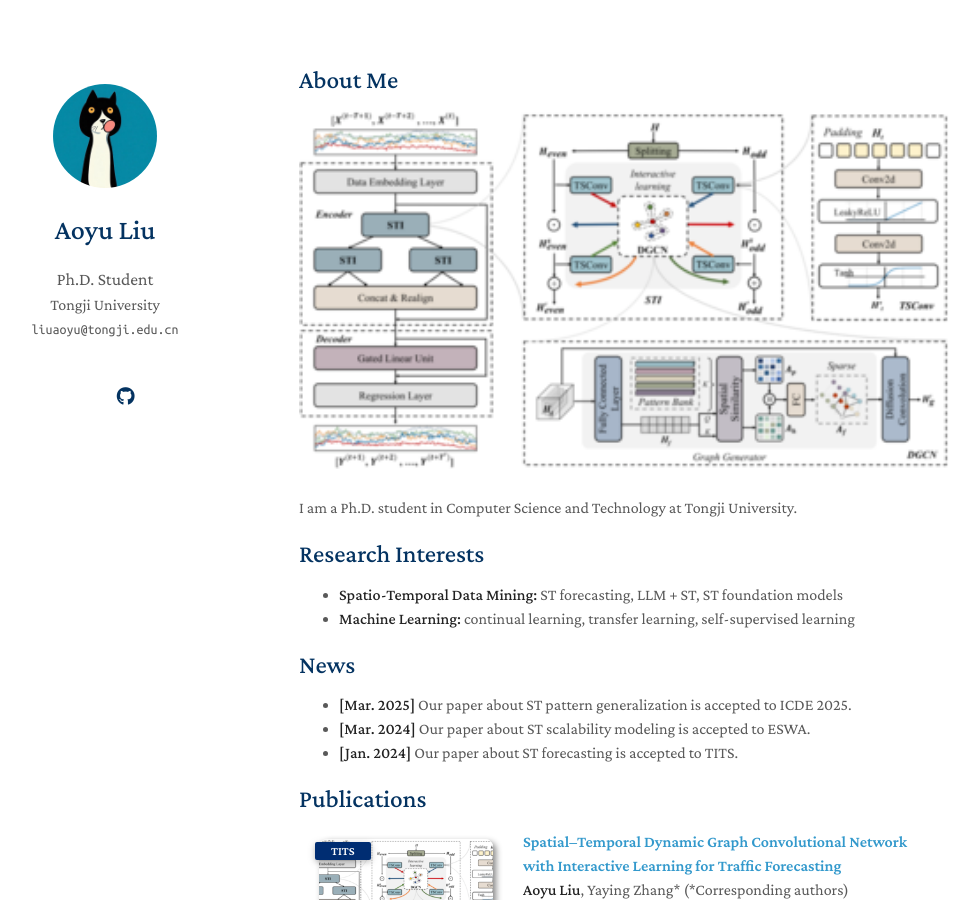
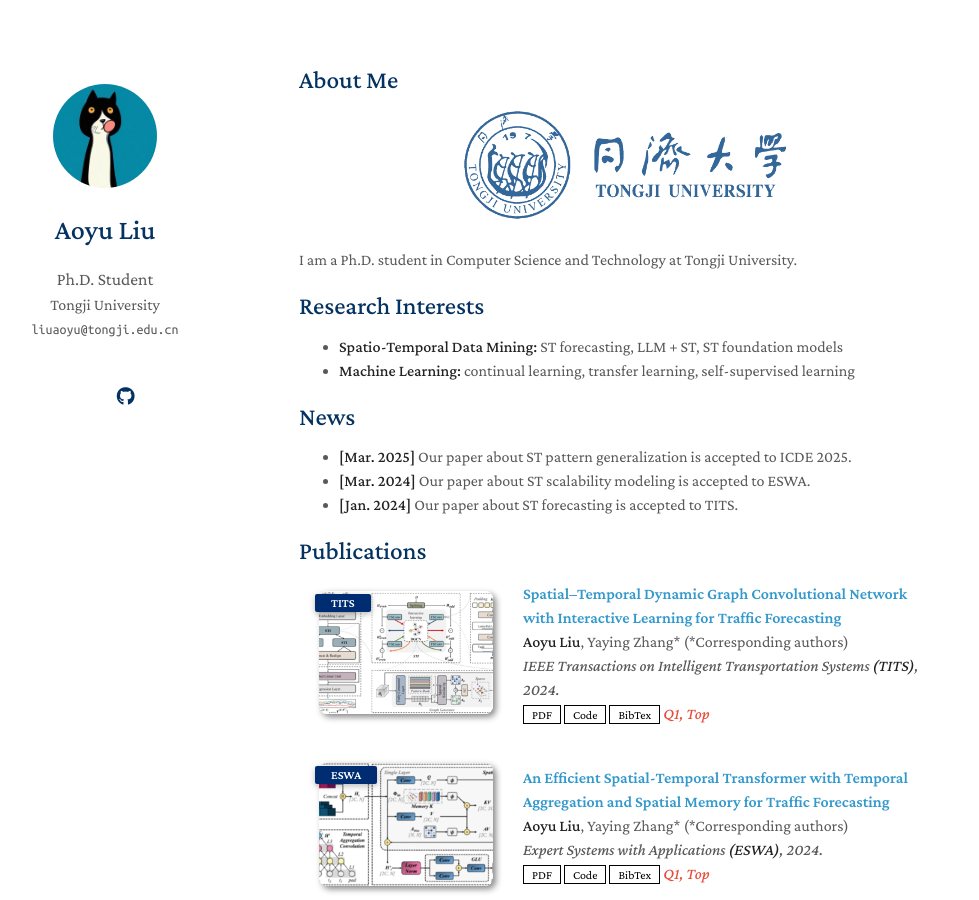
Before and after one commit to Aoyu-Liu/Aoyu-Liu.github.io, a Jekyll site: the page built from index.md, in a window 1280 px wide and 900 px high. Shown: the whole window, without its empty margins (171-1150 px from the left). Built offline with Jekyll 4.4.1, drawn with Linux system fonts in a browser that asks for light colours; a style sheet for code colours, icons or effects is not loaded; our own code applies the rules of GitHub Pages for plain Markdown files.

Commit message:
Update index.md

```diff
--- a/index.md
+++ b/index.md
@@ -4,7 +4,7 @@
 
 ## About Me
 <p align="center">
-  <img src="./assets/img/work1.png" width="100%">
+  <img src="./assets/img/tongji.png" width="50%">
 </p>
 I am a Ph.D. student in Computer Science and Technology at Tongji University.
 
```
